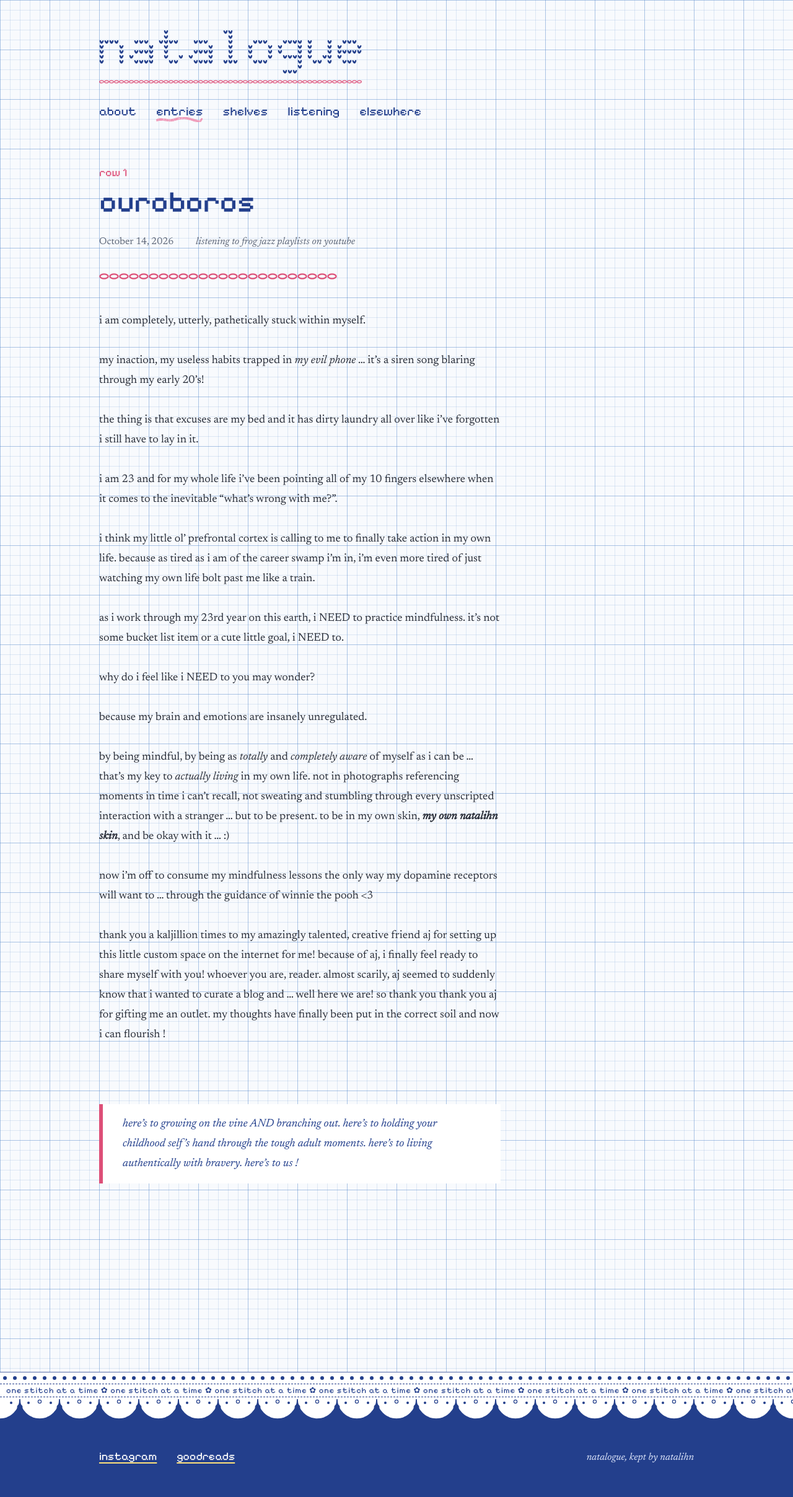
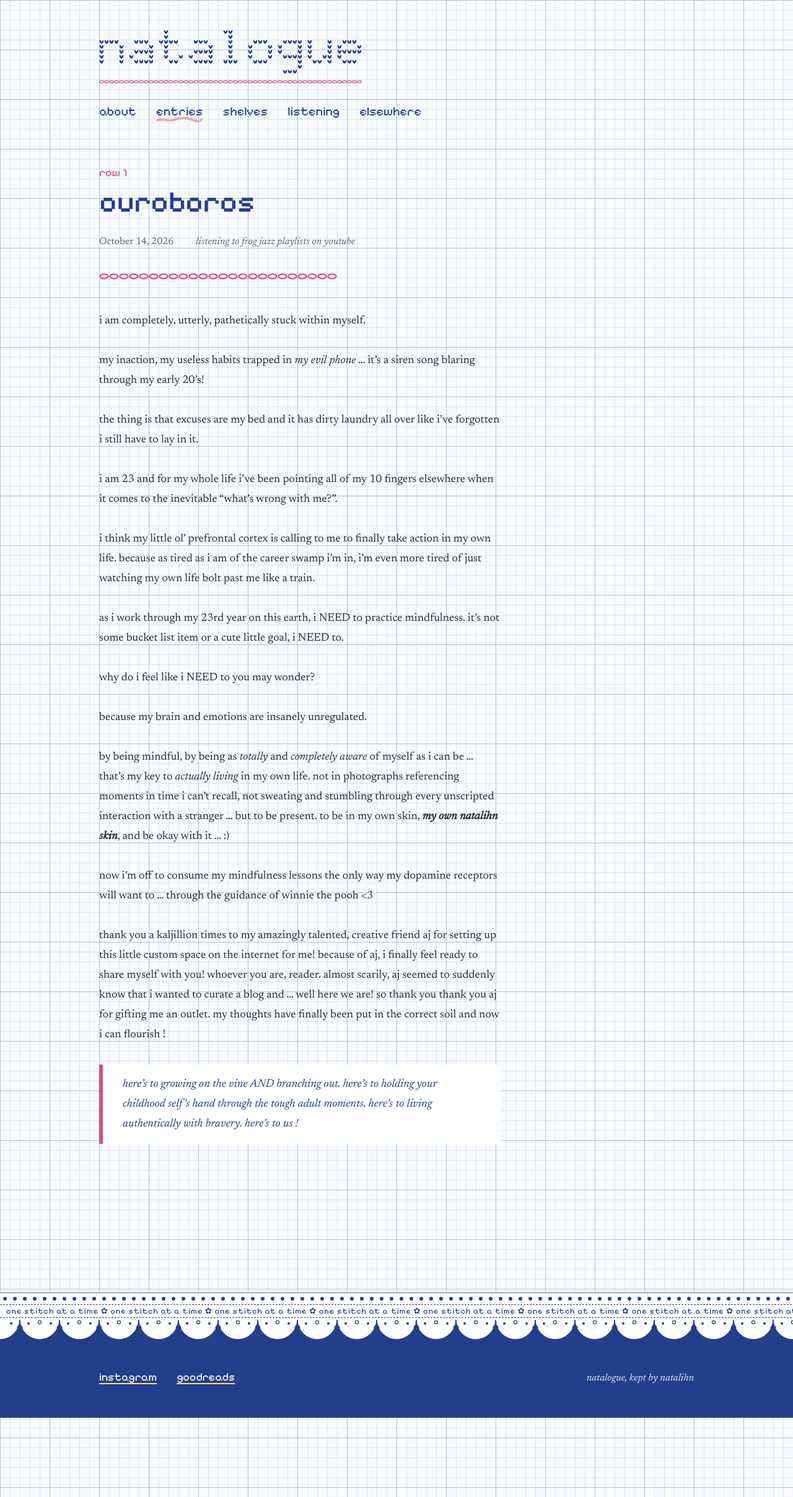
Before and after one commit to alijahbuada/natalogue, a Jekyll site: the page built from _entries/foundation-chain.md, in a window 1280 px wide. Shown: the whole page at 62% size. Built offline with Jekyll 4.4.1, drawn with Linux system fonts in a browser that asks for light colours.

Commit message:
Update _entries/foundation-chain.md (via editor)

```diff
--- a/_entries/foundation-chain.md
+++ b/_entries/foundation-chain.md
@@ -30,14 +30,8 @@ now i’m off to consume my mindfulness lessons the only way my dopamine recepto
 
 thank you a kaljillion times to my amazingly talented, creative friend aj for setting up this little custom space on the internet for me! because of aj, i finally feel ready to share myself with you! whoever you are, reader. almost scarily, aj seemed to suddenly know that i wanted to curate a blog and … well here we are! so thank you thank you aj for gifting me an outlet. my thoughts have finally been put in the correct soil and now i can flourish !
 
-
-
-&nbsp;
-
 > *here’s to growing on the vine AND branching out. here’s to holding your childhood self’s hand through the tough adult moments. here’s to living authentically with bravery. here’s to us !*
 
 
 
 &nbsp;
-
-&nbsp;
```
